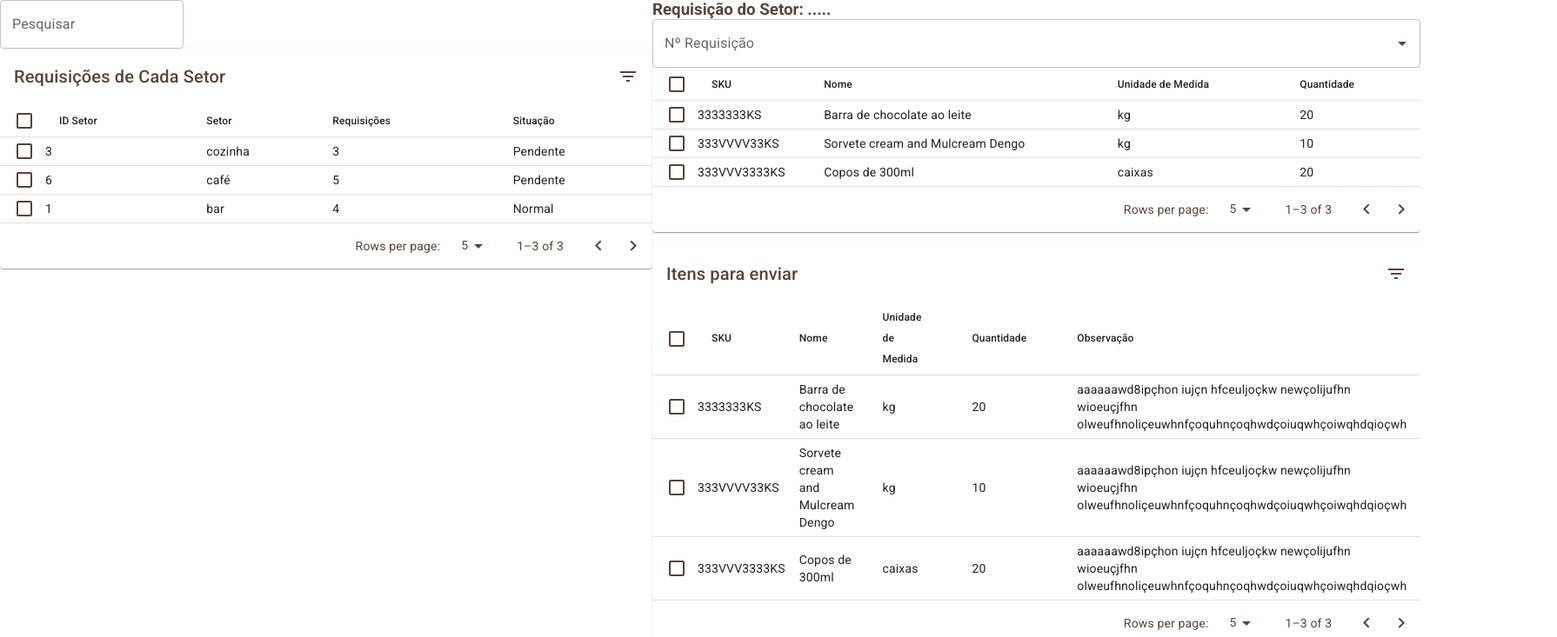
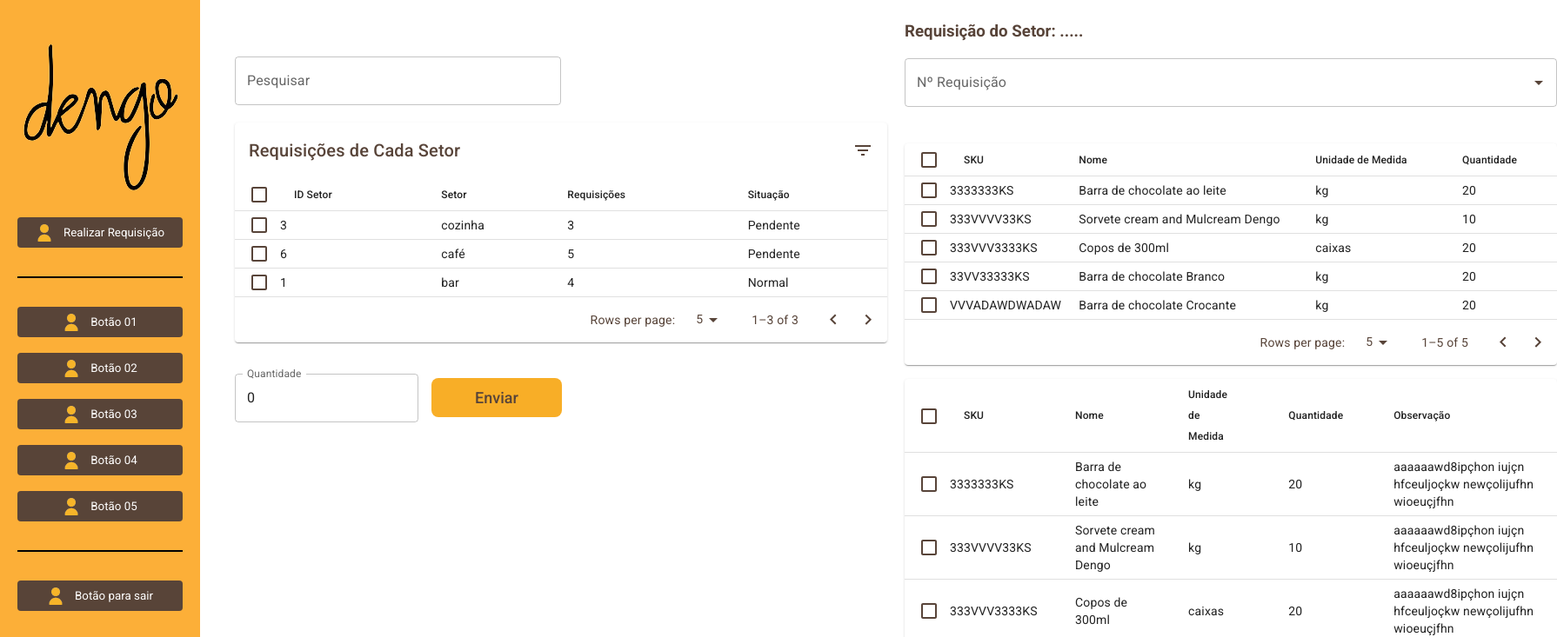
Before and after one commit to RodrigoPereir4/KRSmartReq-FullStack, a Next.js app in the folder frontend/: page /estoque in a window 1280 px wide. Shown: the top 733 px of the page at 87% size, 1790 px wide, since content can reach past the window. Built offline with nearby package versions, Linux system fonts and the light colour scheme.

Commit message:
[FRONTEND STYLE] Pagina de Estoque NavBar, tabelas

```diff
--- a/frontend/app/estoque/page.js
+++ b/frontend/app/estoque/page.js
@@ -5,6 +5,7 @@
 import BotaoPersonalizado from "@/components/generics/BotaoPersonalizado";
 import ComboBox from "@/components/MUI/ComboBox";
 import Tabela from "@/components/MUI/Tabela";
+import Navbar from "@/components/sideBar/Navbar";
 import { TextField } from "@mui/material";
 import { useState } from "react";
 import styled from "styled-components";
@@ -96,14 +97,19 @@ const tableHeaderItensEnviar = [
     },
 ];
 
-const Container = styled.div`
+const ContainerTabelas = styled.div`
+    width: 100%;
+    margin: 25px 40px 20px 40px;
+
     display: grid;
     grid-template-columns: repeat(2, 1fr);
-    grid-template-rows: 1fr 60px;
+    grid-template-rows: 1fr;
+    gap: 20px;
 `
 
 const ContainerSetores = styled.div`
-
+    display: flex;
+    flex-direction: column;
 `
 
 const ContainerItens = styled.div`
@@ -112,7 +118,10 @@ const ContainerItens = styled.div`
 
 const ContainerItensEnviados = styled.div`
     display: flex;
-    justify-content: space-between;
+    align-items: center;
+    gap: 15px;
+
+    margin-top: 20px;
 `
 
 export default function Estoque(){
@@ -157,6 +166,18 @@ export default function Estoque(){
             medida: 'caixas',
             quantidade: 20
         },
+        {
+            id: '33VV33333KS',
+            produto: 'Barra de chocolate Branco',
+            medida: 'kg',
+            quantidade: 20
+        },
+        {
+            id: 'VVVADAWDWADAW',
+            produto: 'Barra de chocolate Crocante',
+            medida: 'kg',
+            quantidade: 20
+        },
     ];
 
     const [rowsItensEnviar, setRowsItensEnviar] = useState([
@@ -165,21 +186,35 @@ export default function Estoque(){
             produto: 'Barra de chocolate ao leite',
             medida: 'kg',
             quantidade: 20,
-            observacao: 'aaaaaawd8ipçhon iujçn hfceuljoçkw newçolijufhn wioeuçjfhn olweufhnoliçeuwhnfçoquhnçoqhwdçoiuqwhçoiwqhdqioçwh'
+            observacao: 'aaaaaawd8ipçhon iujçn hfceuljoçkw newçolijufhn wioeuçjfhn'
         },
         {
             id: '333VVVV33KS',
             produto: 'Sorvete cream and Mulcream Dengo',
             medida: 'kg',
             quantidade: 10,
-            observacao: 'aaaaaawd8ipçhon iujçn hfceuljoçkw newçolijufhn wioeuçjfhn olweufhnoliçeuwhnfçoquhnçoqhwdçoiuqwhçoiwqhdqioçwh'
+            observacao: 'aaaaaawd8ipçhon iujçn hfceuljoçkw newçolijufhn wioeuçjfhn'
         },
         {
             id: '333VVV3333KS',
             produto: 'Copos de 300ml',
             medida: 'caixas',
             quantidade: 20,
-            observacao: 'aaaaaawd8ipçhon iujçn hfceuljoçkw newçolijufhn wioeuçjfhn olweufhnoliçeuwhnfçoquhnçoqhwdçoiuqwhçoiwqhdqioçwh'
+            observacao: 'aaaaaawd8ipçhon iujçn hfceuljoçkw newçolijufhn wioeuçjfhn'
+        },
+        {
+            id: '33VV33333KS',
+            produto: 'Barra de chocolate Branco',
+            medida: 'kg',
+            quantidade: 20,
+             observacao: 'aaaaaawd8ipçhon iujçn hfceuljoçkw newçolijufhn wioeuçjfhn'
+        },
+        {
+            id: 'VVVADAWDWADAW',
+            produto: 'Barra de chocolate Crocante',
+            medida: 'kg',
+            quantidade: 20,
+            observacao: 'aaaaaawd8ipçhon iujçn hfceuljoçkw newçolijufhn wioeuçjfhn'
         },
     ]);
 
@@ -208,9 +243,11 @@ export default function Estoque(){
     const [activateBodyHamburguer, setActivateBodyHamburguer] = useState(false);
 
     return(
-        <Container>
+        <div style={{display:'flex'}}>
+            <Navbar/>
+            <ContainerTabelas>
                 <ContainerSetores>
-                <TextField label="Pesquisar"></TextField>
+                    <TextField style={{width:'50%', margin:'40px 0px 20px 0px'}} label="Pesquisar"></TextField>
                     <Tabela
                         title="Requisições de Cada Setor"
                         tableHeader={tableHeaderSetores}
@@ -220,13 +257,25 @@ export default function Estoque(){
                         visibilityDense={false}
                         activateBodyHamburguer = {activateBodyHamburguer}
                     />
+                    <ContainerItensEnviados>
+                        <TextField
+                            label="Quantidade"
+                            value={quantidade}
+                            onChange={handleQuantidadeChange}
+                        />
+                        <BotaoPersonalizado type="button" text="Enviar" color="amarelo" onClick={handleSendItem}/>
+                    </ContainerItensEnviados>
                 </ContainerSetores>
 
                 <ContainerItens>
                     <h3>Requisição do Setor: .....</h3>
                     <ComboBox
                         label="Nº Requisição"
+                        sx={{
+                            margin: '20px 0px 42px 0px'
+                        }}
                     />
+                    <div style={{maxWidth: '794px'}}>
                         <Tabela
                             tableHeader={tableHeaderItens}
                             rows={rowsItens}
@@ -237,6 +286,7 @@ export default function Estoque(){
                             disableHead={true}
                             updateSelect={handleSelected}
                         />
+
                         <Tabela
                             title="Itens para enviar"
                             tableHeader={tableHeaderItensEnviar}
@@ -244,21 +294,18 @@ export default function Estoque(){
                             onDeleteRow={handleDeleteRow}
                             fontHeader={12}
                             visibilityDense={false}
+                            disableHead={true}
                             activateBodyHamburguer = {activateBodyHamburguer}
                         />
+                        <BotaoPersonalizado width="100%" text="Confirmar" color="marrom"/>
+                    </div>
+
+
                 </ContainerItens>
 
-            <ContainerItensEnviados>
-                <div>
-                    <TextField
-                        label="Quantidade"
-                        value={quantidade}
-                        onChange={handleQuantidadeChange}
-                    />
-                    <BotaoPersonalizado type="button" text="Enviar" color="amarelo" onClick={handleSendItem}/>
+
+
+            </ContainerTabelas>
         </div>
-            </ContainerItensEnviados>
-            <BotaoPersonalizado width="100%" text="Confirmar" color="marrom"/>
-        </Container>
     );
 }
```
Lines whose indentation alone changed are shown as unchanged.
